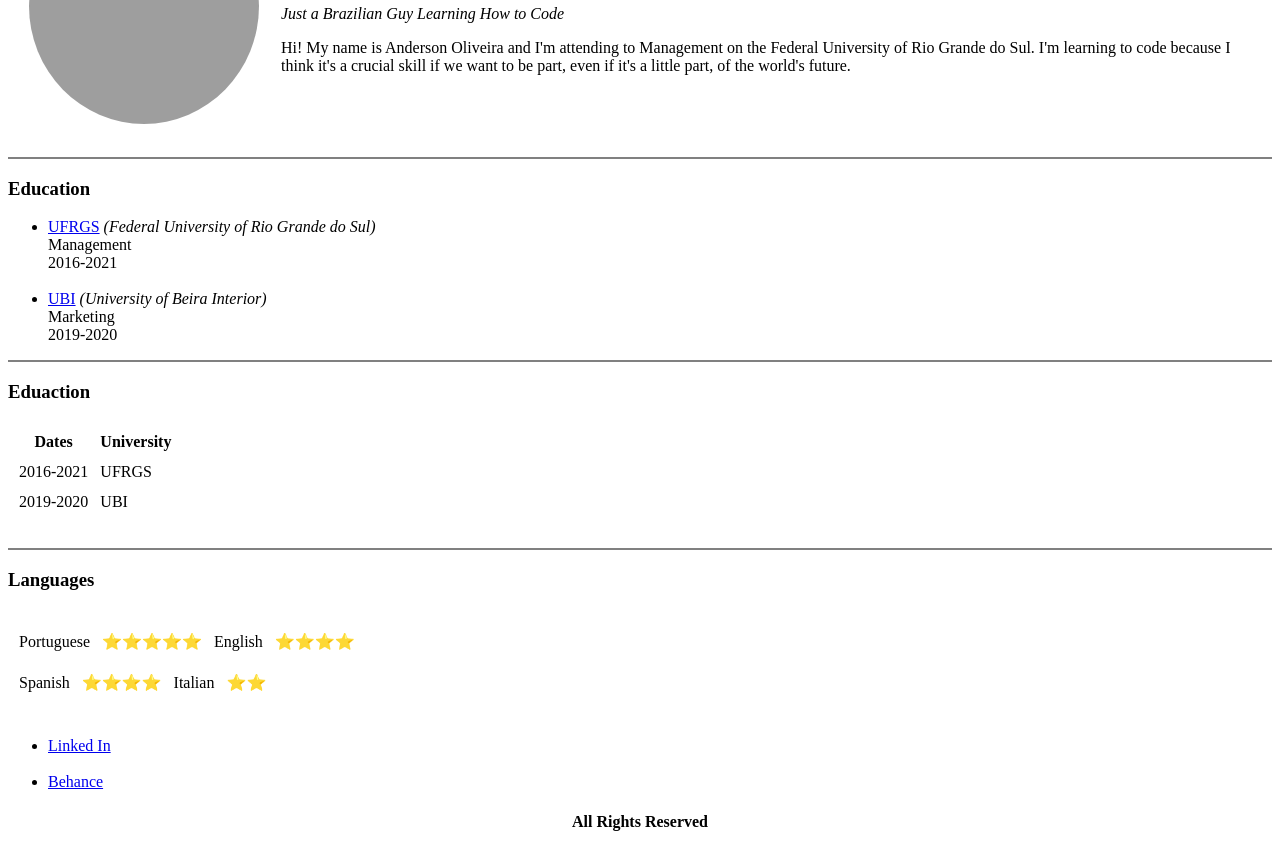
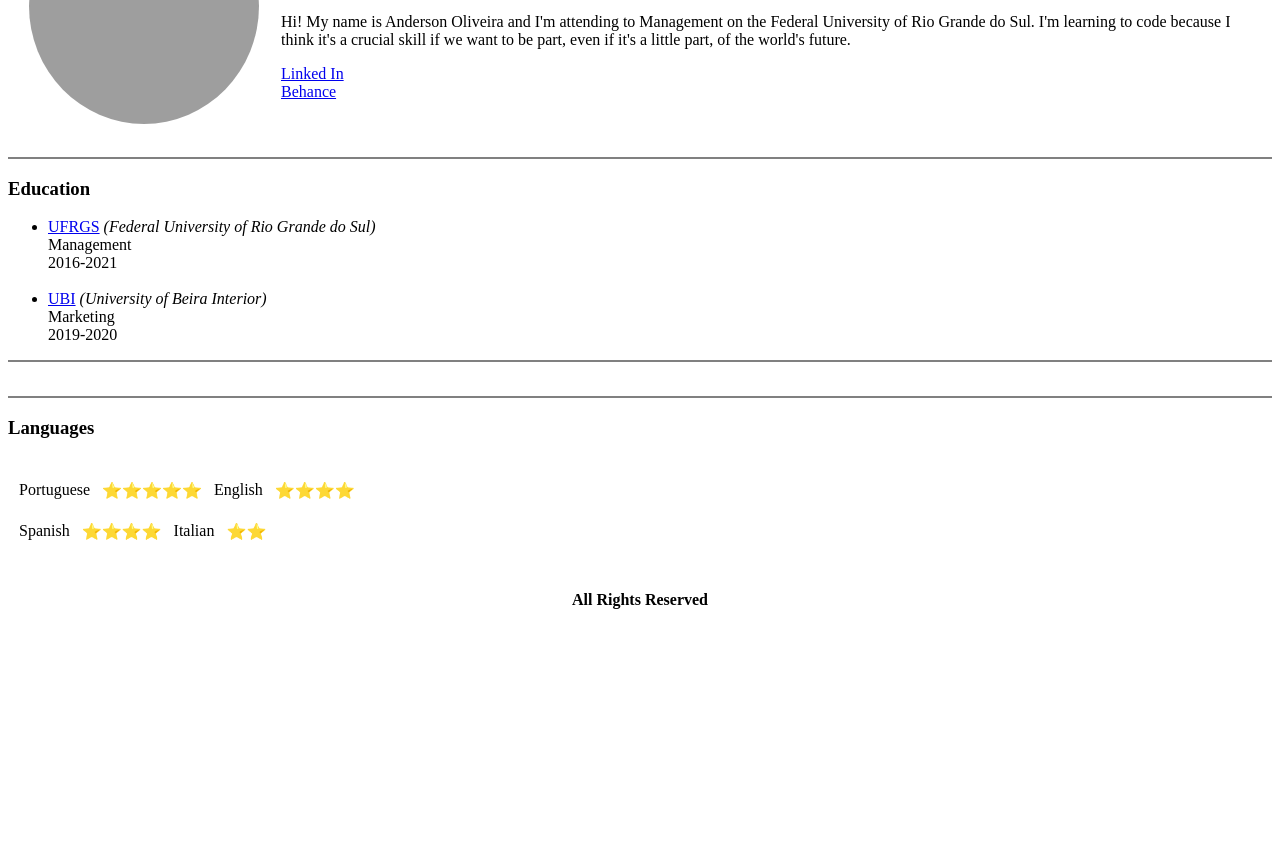
Before and after one commit to olvr-ander/First-Repository, a plain HTML site: page index.html in a window 1280 px wide. Shown: the part 141-993 px from the top of the page. After the commit the page ends 800 px from the top, so only its background shows below. Drawn offline with Linux system fonts and the light colour scheme; grey boxes are pictures that could not be loaded.

Commit message:
Update index.html

```diff
--- a/index.html
+++ b/index.html
@@ -17,6 +17,9 @@
         <p><em>Just a Brazilian Guy Learning How to Code</em></p>
         <p>Hi! My name is Anderson Oliveira and I'm attending to Management on the Federal University of Rio Grande do Sul. I'm learning to code because I think it's a crucial skill if we want to be part, even if it's a little part, of
           the world's future.</p>
+        <p><a href="https://www.linkedin.com/in/oianderson/">Linked In</a><br>
+           <a href="https://www.behance.net/andersooliveir11/">Behance</a>
+
       </td>
     </tr>
   </table>
@@ -29,28 +32,9 @@
     <br>
     <li><a href="https://www.ubi.pt/">UBI</a> <em>(University of Beira Interior)</em><br>Marketing<br>2019-2020</li>
   </ul>
+
   <hr noshade>
-  <h3>Eduaction</h3>
-  <table cellspacing=10>
-    <thead>
-      <tr>
-        <th>Dates</th>
-        <th>University</th>
-      </tr>
-    </thead>
-    <tbody>
-      <tr>
-        <td>2016-2021</td>
-        <td>UFRGS</td>
-      </tr>
-      <tr>
-        <td>2019-2020</td>
-        <td>UBI</td>
-      </tr>
-    </tbody>
-    <tfoot>
-    </tfoot>
-  </table>
+
   <br>
 
   <hr noshade>
@@ -75,13 +59,7 @@
   </table>
   <br>
 
-  <ul>
-    <li><a href="https://www.linkedin.com/in/oianderson/">Linked In</a></li>
-    <br>
-    <li><a href="https://www.behance.net/andersooliveir11/">Behance</a></li>
-  </ul>
-
-   <h4 style="text-align:center">All Rights Reserved</h4>
+  <h4 style="text-align:center">All Rights Reserved</h4>
 
 </body>
 </html>
```
